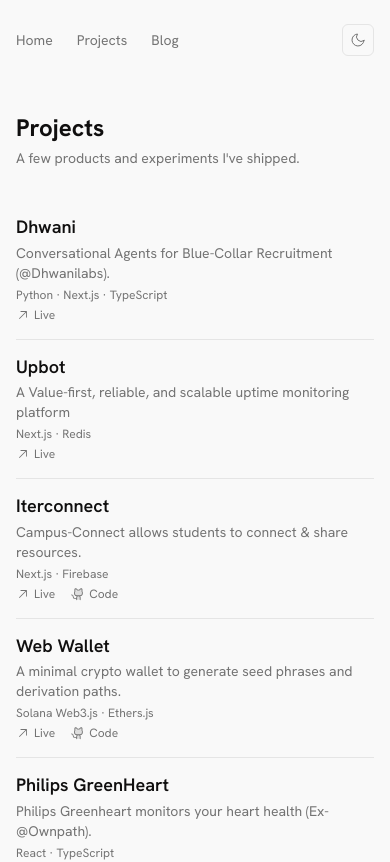
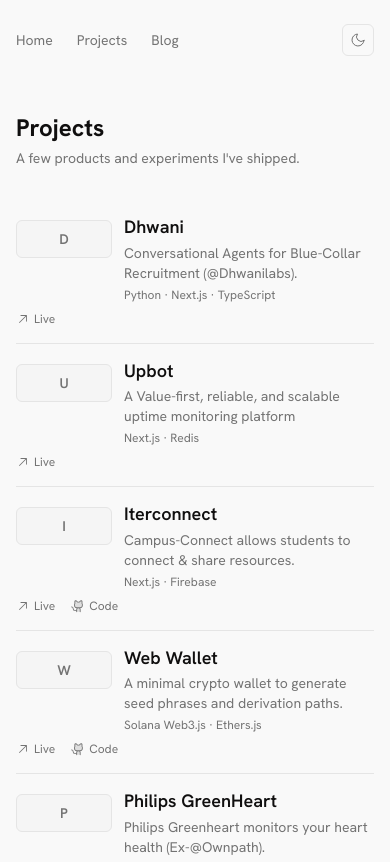
Before and after one commit to shaurya35/portfolio, a Next.js app in the folder apps/web/: page /projects in a window 390 px wide. Shown: the top 862 px of the page. Built offline with nearby package versions, Linux system fonts and the light colour scheme.

Commit message:
feat(web): add project thumbnails with monogram fallback

```diff
--- a/apps/web/components/project-row.tsx
+++ b/apps/web/components/project-row.tsx
@@ -1,22 +1,26 @@
 import type { Project } from "@/types/project";
 import { ArrowUpRightIcon, GitHubIcon } from "@/components/icons";
+import { ProjectThumb } from "@/components/project-thumb";
 
 export function ProjectRow({ project }: { project: Project }) {
   const primaryHref = project.liveHref ?? project.githubHref!;
 
   return (
-    <article className="flex flex-col gap-1 py-4 sm:flex-row sm:items-start sm:justify-between sm:gap-4">
+    <article className="flex flex-col gap-2 py-4 sm:flex-row sm:items-start sm:justify-between sm:gap-4">
       <a
         href={primaryHref}
         target="_blank"
         rel="noreferrer"
-        className="group min-w-0 flex-1 space-y-1"
+        className="group flex min-w-0 flex-1 items-start gap-3"
       >
-        <h3 className="text-lg leading-tight font-semibold transition-colors group-hover:text-accent">
-          {project.title}
-        </h3>
-        <p className="line-clamp-2 text-sm text-muted-foreground">{project.description}</p>
-        <p className="text-xs text-muted-foreground">{project.tech.join(" · ")}</p>
+        <ProjectThumb title={project.title} image={project.image} />
+        <div className="min-w-0 flex-1 space-y-1">
+          <h3 className="text-lg leading-tight font-semibold transition-colors group-hover:text-accent">
+            {project.title}
+          </h3>
+          <p className="line-clamp-2 text-sm text-muted-foreground">{project.description}</p>
+          <p className="text-xs text-muted-foreground">{project.tech.join(" · ")}</p>
+        </div>
       </a>
 
       <div className="flex shrink-0 items-center gap-4 sm:self-start">
--- /dev/null
+++ b/apps/web/components/project-thumb.tsx
@@ -0,0 +1,32 @@
+import Image from "next/image";
+
+export function ProjectThumb({
+  title,
+  image,
+}: {
+  title: string;
+  image?: string;
+}) {
+  if (image) {
+    return (
+      <div className="relative mt-1 aspect-[2.5/1] w-24 shrink-0 overflow-hidden rounded-md border border-border transition-colors group-hover:border-accent/50 sm:w-28">
+        <Image
+          src={image}
+          alt=""
+          fill
+          sizes="(min-width: 640px) 112px, 96px"
+          className="object-cover object-top"
+        />
+      </div>
+    );
+  }
+
+  return (
+    <span
+      aria-hidden
+      className="flex mt-1 aspect-[2.5/1] w-24 shrink-0 items-center justify-center rounded-md border border-border bg-muted text-sm font-semibold text-muted-foreground transition-colors group-hover:border-accent/50 sm:w-28"
+    >
+      {title.charAt(0)}
+    </span>
+  );
+}
--- a/apps/web/types/project.ts
+++ b/apps/web/types/project.ts
@@ -5,4 +5,5 @@
   tech: string[];
   liveHref: string | null;
   githubHref: string | null;
+  image?: string;
 };
```
